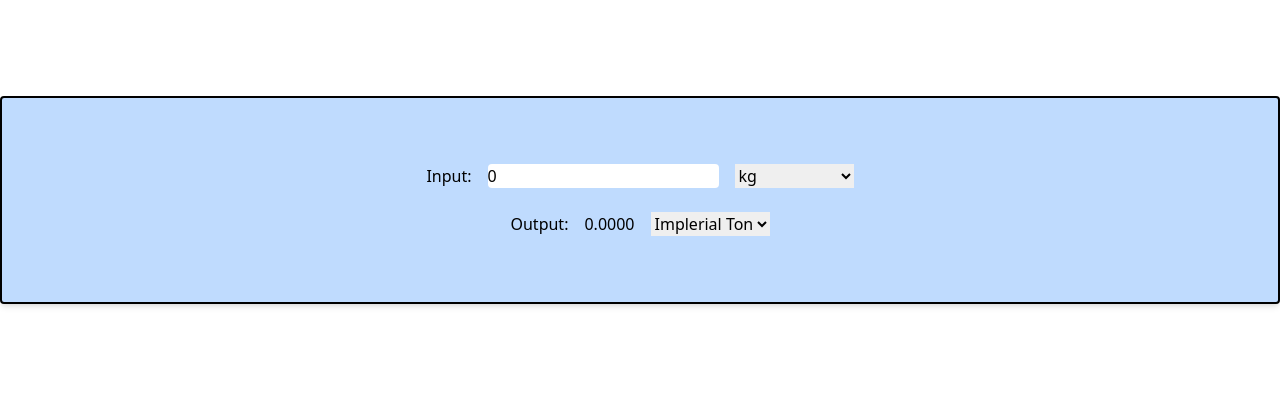
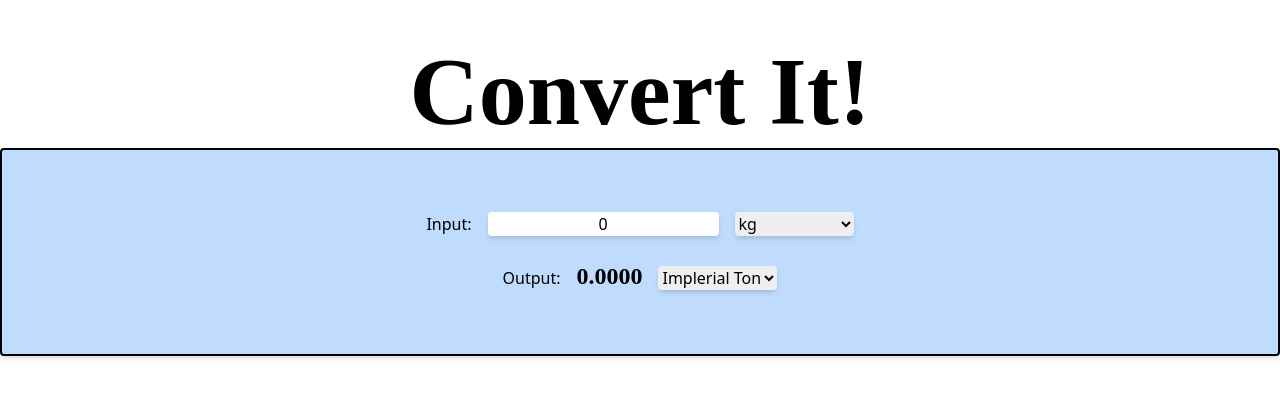
Before and after one commit to yikaizhou252/unit-conversion, a Vue app: page / in a window 1280 px wide. Shown: the part 200-598 px from the top of the page. Built offline with nearby package versions, Linux system fonts and the light colour scheme.

Commit message:
styling + new fonts

```diff
--- a/src/App.vue
+++ b/src/App.vue
@@ -1,5 +1,7 @@
 <template>
+
   <div class=" flex flex-col justify-center items-center text-center h-screen">
+    <h1 class=" font-heading justify-start font-bold text-8xl mb-2">Convert It!</h1>
     <DashboardView />
   </div>
 </template>
--- a/src/assets/style.css
+++ b/src/assets/style.css
@@ -1,3 +1,9 @@
 @tailwind base;
 @tailwind components;
 @tailwind utilities;
+
+@font-face {
+  font-family: 'Nanum Pen Script';
+  src:
+    url(./fonts/NanumPenScript-Regular.ttf) format('ttf');
+}
--- a/src/components/DashboardView.vue
+++ b/src/components/DashboardView.vue
@@ -4,18 +4,18 @@
   >
     <div class="flex flex-row items-center space-x-4 m-3">
       <div>Input:</div>
-      <input class="flex rounded" v-model="inputNumber" placeholder="enter here" />
-      <select class="flebasis-1/2" :value="selectedInput" @change="changeUnit($event, 'input')">
+      <input class="flex rounded text-center shadow-md" v-model="inputNumber" placeholder="enter here" />
+      <select class="flebasis-1/2 rounded shadow-md " :value="selectedInput" @change="changeUnit($event, 'input')">
         <option v-for="option in availableUnits" :key="option" :value="option">
           {{ option }}
         </option>
       </select>
     </div>
 
-    <div class="flex flex-row space-x-4 m-3">
-      <div>Output:</div>
-      <div>{{ calculate }}</div>
-      <select class="flebasis-1/2" :value="selectedOutput" @change="changeUnit($event, 'output')">
+    <div class="flex flex-row items-baseline space-x-4 m-3">
+      <h1>Output:</h1>
+      <h1  class=" font-outputDigits text-2xl font-extrabold">{{ calculate }}</h1>
+      <select class="flebasis-1/2 rounded shadow-md" :value="selectedOutput" @change="changeUnit($event, 'output')">
         <option v-for="option in availableUnits" :key="option" :value="option">
           {{ option }}
         </option>
--- a/tailwind.config.js
+++ b/tailwind.config.js
@@ -8,6 +8,10 @@ export default {
     colors: {
       'lightBlue': '#bfdbfe'
     },
+    fontFamily: {
+      'outputDigits': 'Chakra Petch',
+      'heading': 'Nanum Pen Script',
+    },
     extend: {},
   },
   plugins: [],
```
Also changed, not shown: 1 other file (tests, documents, lock files or other folders).
